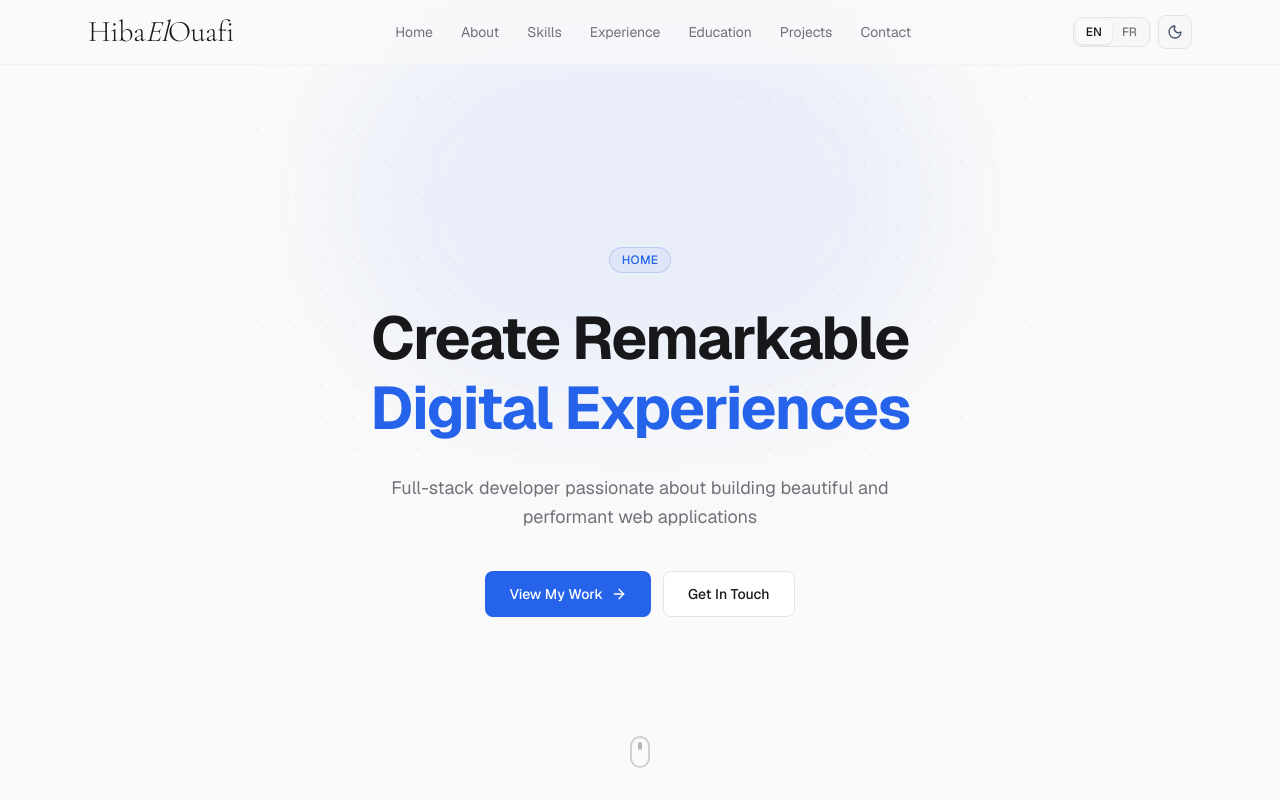
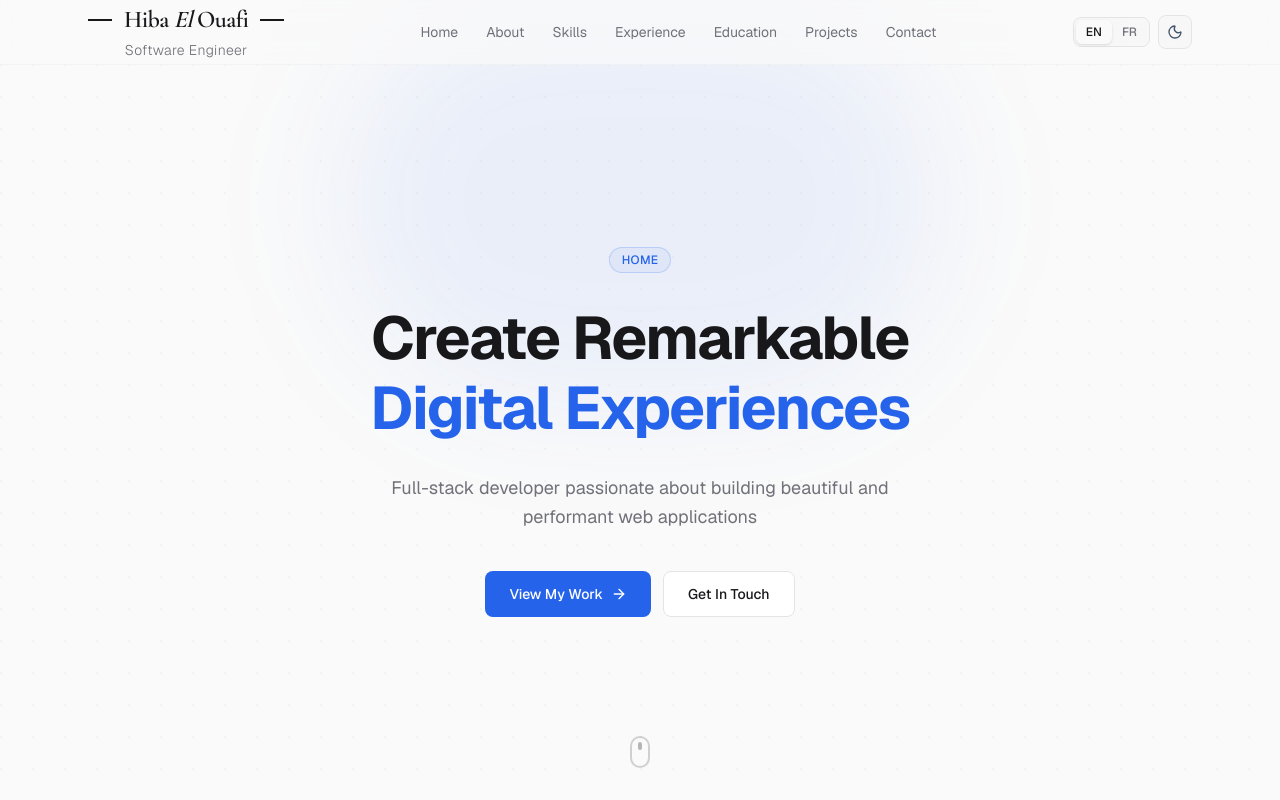
Before and after one commit to HiiiiiBa/my_portfolio, a Next.js app: page / in a window 1280 px wide. Shown: the top 800 px of the page. Built offline with nearby package versions, Linux system fonts and the light colour scheme.

Commit message:
feat: add logo component and use it in Navbar

```diff
--- a/components/navbar.tsx
+++ b/components/navbar.tsx
@@ -3,6 +3,7 @@
 import { useState, useEffect } from 'react'
 import { useApp } from '@/lib/context/AppContext'
 import { Menu, X, Moon, Sun } from 'lucide-react'
+import { Logo } from './ui/logo'
 
 export function Navbar() {
   const { t, language, setLanguage, theme, toggleTheme, mounted } = useApp()
@@ -45,17 +46,10 @@ export function Navbar() {
       <div className="max-w-6xl mx-auto px-4 sm:px-6 h-16 flex items-center justify-between gap-4">
         <button
           onClick={() => scrollToSection('hero')}
-          className="shrink-0 flex items-center hover:opacity-70 transition-opacity"
+          className="shrink-0 hover:opacity-70 transition-opacity"
           aria-label="Retour à l'accueil"
         >
-          <span
-            style={{ fontFamily: 'var(--font-cormorant), Georgia, serif' }}
-            className="text-foreground tracking-tight select-none"
-          >
-            <span className="text-3xl font-light">Hiba</span>
-            <span className="text-3xl font-light italic" style={{ fontStyle: 'italic' }}>El</span>
-            <span className="text-3xl font-light">Ouafi</span>
-          </span>
+          <Logo />
         </button>
 
         <nav className="hidden md:flex items-center gap-1" aria-label="Main navigation">
--- /dev/null
+++ b/components/ui/logo.tsx
@@ -0,0 +1,19 @@
+export function Logo() {
+  return (
+    <div className="flex flex-col items-center justify-center space-y-1">
+      <div className="flex items-center justify-center gap-3">
+        <div className="h-0.5 w-6 bg-foreground" />
+        <h1
+          style={{ fontFamily: 'var(--font-cormorant), Georgia, serif' }}
+          className="text-xl sm:text-2xl font-bold tracking-tight text-foreground whitespace-nowrap"
+        >
+          Hiba <span className="italic">El</span> Ouafi
+        </h1>
+        <div className="h-0.5 w-6 bg-foreground" />
+      </div>
+      <p className="text-xs sm:text-sm text-muted-foreground tracking-wide font-light">
+        Software Engineer
+      </p>
+    </div>
+  )
+}
```
